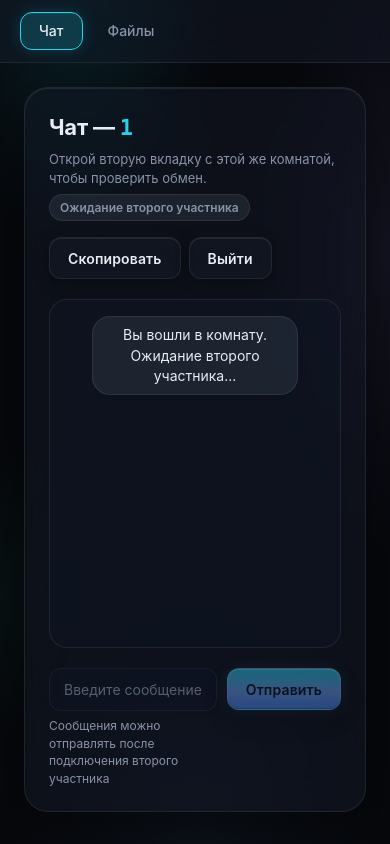
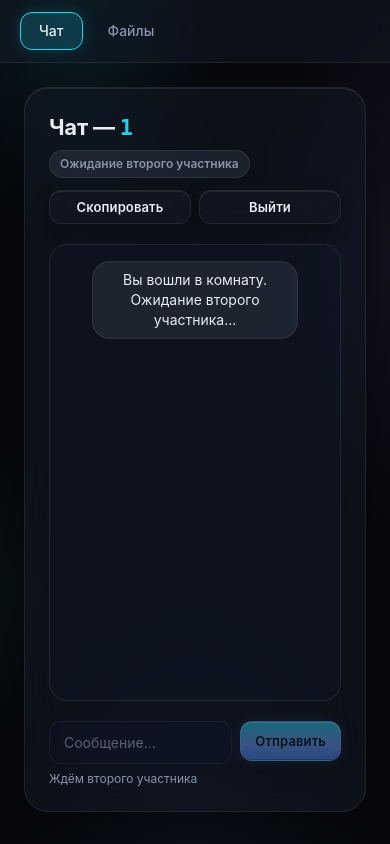
Before and after one commit to StailFX/P2P-chat, a React app: page /room/1/chat in a window 390 px wide. Built offline with nearby package versions, Linux system fonts and the light colour scheme.

Commit message:
fix(ui): mobile adaptivity for color picker, chat header and message input

```diff
--- a/src/components/ColorPicker.jsx
+++ b/src/components/ColorPicker.jsx
@@ -1,15 +1,20 @@
 import styled from '@emotion/styled';
 import { NICKNAME_COLORS } from '../constants/colors';
 
-const Group = styled.div({
-  display: 'flex',
-  flexWrap: 'wrap',
-  gap: 10,
-});
+const Group = styled.div(({ theme }) => ({
+  display: 'grid',
+  gridTemplateColumns: 'repeat(8, minmax(0, 1fr))',
+  gap: 8,
+  justifyItems: 'center',
+  [`@media (max-width: ${theme.breakpoints.mobile})`]: {
+    gap: 6,
+  },
+}));
 
 const Dot = styled.button(({ theme, active, color }) => ({
   width: 28,
   height: 28,
+  maxWidth: '100%',
   borderRadius: '50%',
   border: `2px solid ${active ? '#fff' : 'transparent'}`,
   background: `radial-gradient(circle at 30% 30%, rgba(255,255,255,0.5), transparent 50%), ${color}`,
--- a/src/features/chat/components/ChatHeader.jsx
+++ b/src/features/chat/components/ChatHeader.jsx
@@ -1,19 +1,24 @@
 import styled from '@emotion/styled';
 import { Button } from '../../../components/Button';
 
-const Header = styled.header({
+const Header = styled.header(({ theme }) => ({
   flex: '0 0 auto',
   display: 'flex',
   justifyContent: 'space-between',
   alignItems: 'flex-start',
   gap: 16,
   flexWrap: 'wrap',
-});
+  [`@media (max-width: ${theme.breakpoints.mobile})`]: {
+    gap: 12,
+  },
+}));
 
 const HeaderInfo = styled.div({
   display: 'flex',
   flexDirection: 'column',
   gap: 6,
+  minWidth: 0,
+  flex: '1 1 auto',
 });
 
 const Heading = styled.h1({
@@ -33,6 +38,9 @@ const Hint = styled.p(({ theme }) => ({
   margin: 0,
   color: theme.colors.textMuted,
   fontSize: 13,
+  [`@media (max-width: ${theme.breakpoints.mobile})`]: {
+    display: 'none',
+  },
 }));
 
 const Status = styled.span(({ theme, status }) => ({
@@ -53,11 +61,17 @@ const Status = styled.span(({ theme, status }) => ({
       : `1px solid ${theme.colors.glassBorder}`,
 }));
 
-const HeaderActions = styled.div({
+const HeaderActions = styled.div(({ theme }) => ({
   display: 'flex',
   gap: 8,
   flexWrap: 'wrap',
-});
+  [`@media (max-width: ${theme.breakpoints.mobile})`]: {
+    width: '100%',
+    '& > button': {
+      flex: 1,
+    },
+  },
+}));
 
 function getStatusText(status) {
   const statuses = {
@@ -94,11 +108,11 @@ export function ChatHeader({
       </HeaderInfo>
 
       <HeaderActions>
-        <Button variant="secondary" onClick={onCopyLink}>
+        <Button variant="secondary" size="sm" onClick={onCopyLink}>
           Скопировать
         </Button>
 
-        <Button variant="secondary" onClick={onLeaveRoom}>
+        <Button variant="secondary" size="sm" onClick={onLeaveRoom}>
           Выйти
         </Button>
       </HeaderActions>
--- a/src/features/chat/components/ChatMessageInput.jsx
+++ b/src/features/chat/components/ChatMessageInput.jsx
@@ -1,15 +1,19 @@
 import styled from '@emotion/styled';
 import { Button } from '../../../components/Button';
 
-const Form = styled.form({
+const Form = styled.form(({ theme }) => ({
   flex: '0 0 auto',
   display: 'flex',
   gap: 10,
   alignItems: 'flex-start',
-});
+  [`@media (max-width: ${theme.breakpoints.mobile})`]: {
+    gap: 8,
+  },
+}));
 
 const InputWrap = styled.div({
   flex: 1,
+  minWidth: 0,
 });
 
 const Label = styled.label({
@@ -46,6 +50,15 @@ const Input = styled.input(({ theme }) => ({
   '&:disabled': {
     cursor: 'not-allowed',
     opacity: 0.6,
+  },
+}));
+
+const SendButton = styled(Button)(({ theme }) => ({
+  flexShrink: 0,
+  [`@media (max-width: ${theme.breakpoints.mobile})`]: {
+    padding: '11px 14px',
+    fontSize: 13,
+    minHeight: 'unset',
   },
 }));
 
@@ -86,7 +99,7 @@ export function ChatMessageInput({
           id="message-input"
           value={value}
           onChange={(event) => onChange(event.target.value)}
-          placeholder="Введите сообщение..."
+          placeholder="Сообщение..."
           maxLength={2000}
           disabled={disabled}
         />
@@ -94,15 +107,13 @@ export function ChatMessageInput({
         {error && <ErrorText role="alert">{error}</ErrorText>}
 
         {disabled && (
-          <DisabledHint>
-            Сообщения можно отправлять после подключения второго участника
-          </DisabledHint>
+          <DisabledHint>Ждём второго участника</DisabledHint>
         )}
       </InputWrap>
 
-      <Button type="submit" disabled={isSendDisabled}>
+      <SendButton type="submit" disabled={isSendDisabled}>
         Отправить
-      </Button>
+      </SendButton>
     </Form>
   );
 }
--- a/src/screens/Lobby/Lobby.jsx
+++ b/src/screens/Lobby/Lobby.jsx
@@ -444,7 +444,7 @@ export function Lobby() {
                 setRoomIdInput(v);
                 if (roomIdError) setRoomIdError(null);
               }}
-              placeholder="например, k7m2pz"
+              placeholder="ID комнаты"
               maxLength={12}
               error={roomIdError}
             />
```
Also changed, not shown: 1 other file (tests, documents, lock files or other folders).
